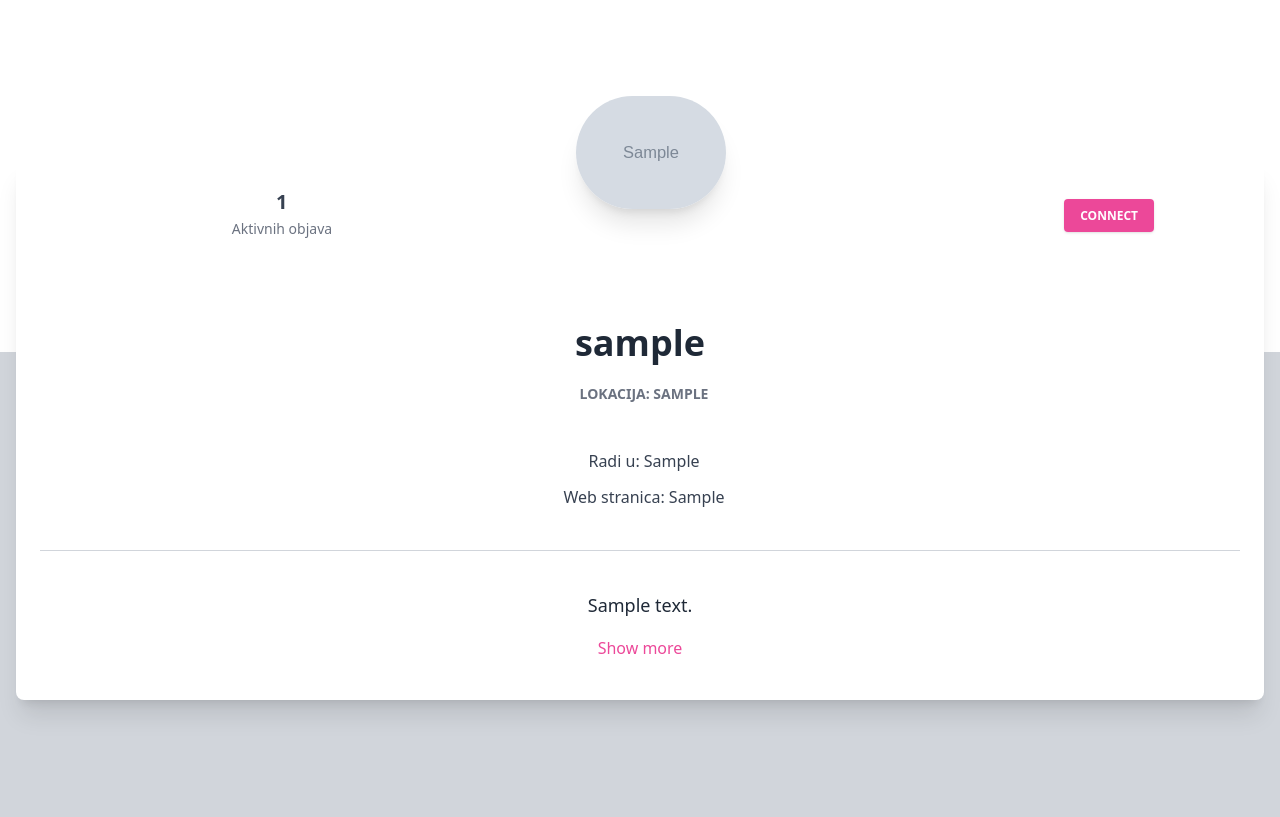
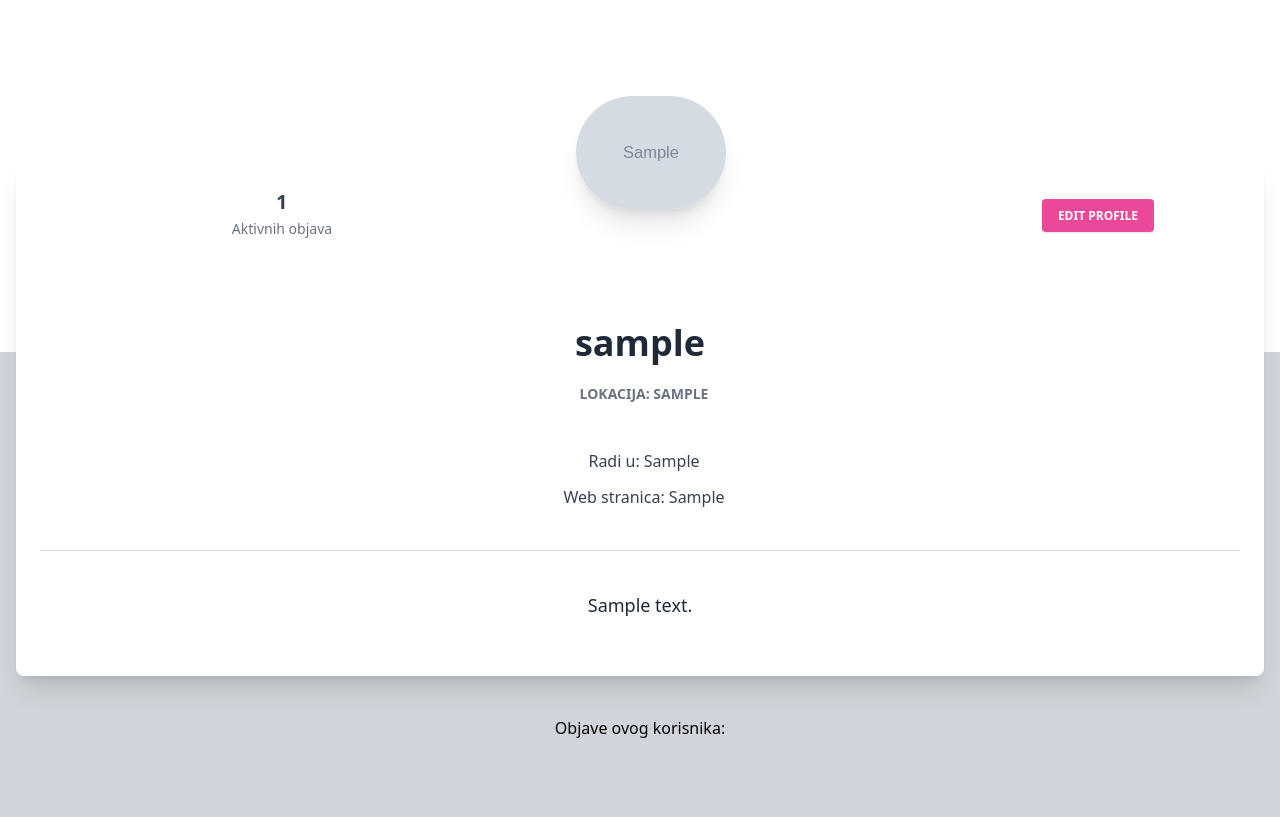
Before and after one commit to Marin260/eventProject, a Django app: a page that uses templates/auth/user_detail.html in a window 1280 px wide. Shown: the top 817 px of the page. Run offline with Django 3.2, Linux system fonts and the light colour scheme; tables that the repository leaves empty hold one stand-in row (values such as "Sample post"); grey boxes marked "Sample" are stand-in pictures; some libraries are stand-ins or nearby versions.

Commit message:
User detail page cleanup & fixes

```diff
--- a/templates/auth/user_detail.html
+++ b/templates/auth/user_detail.html
@@ -26,7 +26,7 @@
                         type="button"
                         style="transition: all 0.15s ease 0s;"
                       >
-                        Connect
+                        Edit profile
                     </a>
                     </div>
                   </div>
@@ -71,9 +71,6 @@
                       <p class="mb-4 text-lg leading-relaxed text-gray-800">
                         {{ user.profile.bio }}
                       </p>
-                      <a href="#pablo" class="font-normal text-pink-500"
-                        >Show more</a
-                      >
                     </div>
                   </div>
                 </div>
@@ -81,12 +78,15 @@
             </div>
           </div>
 
+<div class="mt-10 text-center">
+  <p>Objave ovog korisnika: </p>
+</div>
           <!--Printing out data-->
           <div class="p-7 gap-4 grid grid-cols-1 w-full pt-24">
             {% for event in event_list %}
                 <a href="{% url 'event-detail' event.id event.naziv_eventa|slugify %}" class="sm:w-full md:w-4/5 lg:w-3/4 xl:w-3/6 mx-auto">
                     <div class="w-full cursor-pointer rounded-md shadow-md shadow-gray-200 transition-shadow hover:shadow-blue-400/80 hover:shadow-2xl hover:bg-gray-50">
-                        <img class="aspect-video bg-cover w-full rounded-t-md min-h-40" src="https://laravelnews.imgix.net/images/tailwindcss.png?ixlib=php-3.3.1" />
+                        <img class="aspect-video bg-cover w-full rounded-t-md min-h-40" src="{{ event.slika.url }}" />
                         <div class="p-4">
                         <span class="text-blue-600 font-normal text-base">{{event.mjesto_odrzavanja}}</span>
                         <p class="font-semibold text-xl py-2">{{event.naziv_eventa}}</p>
```
